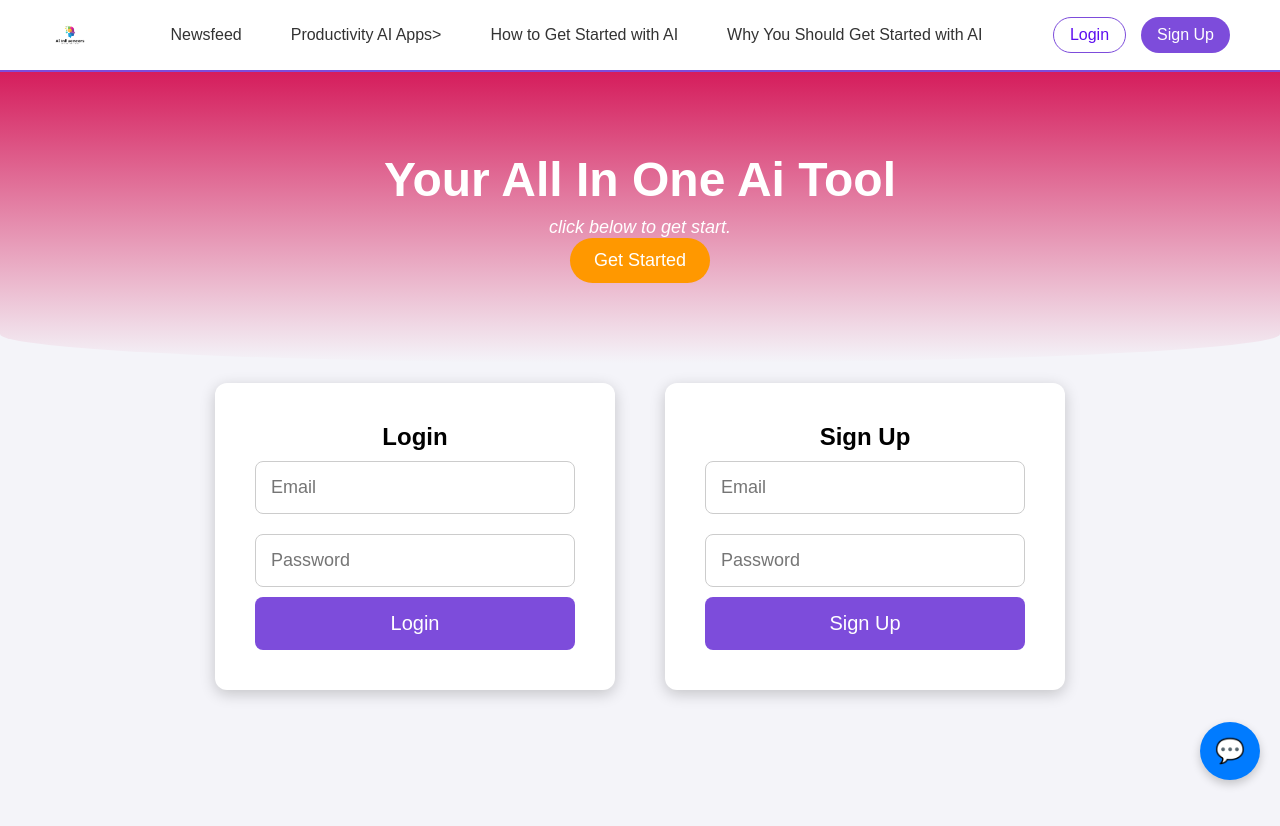
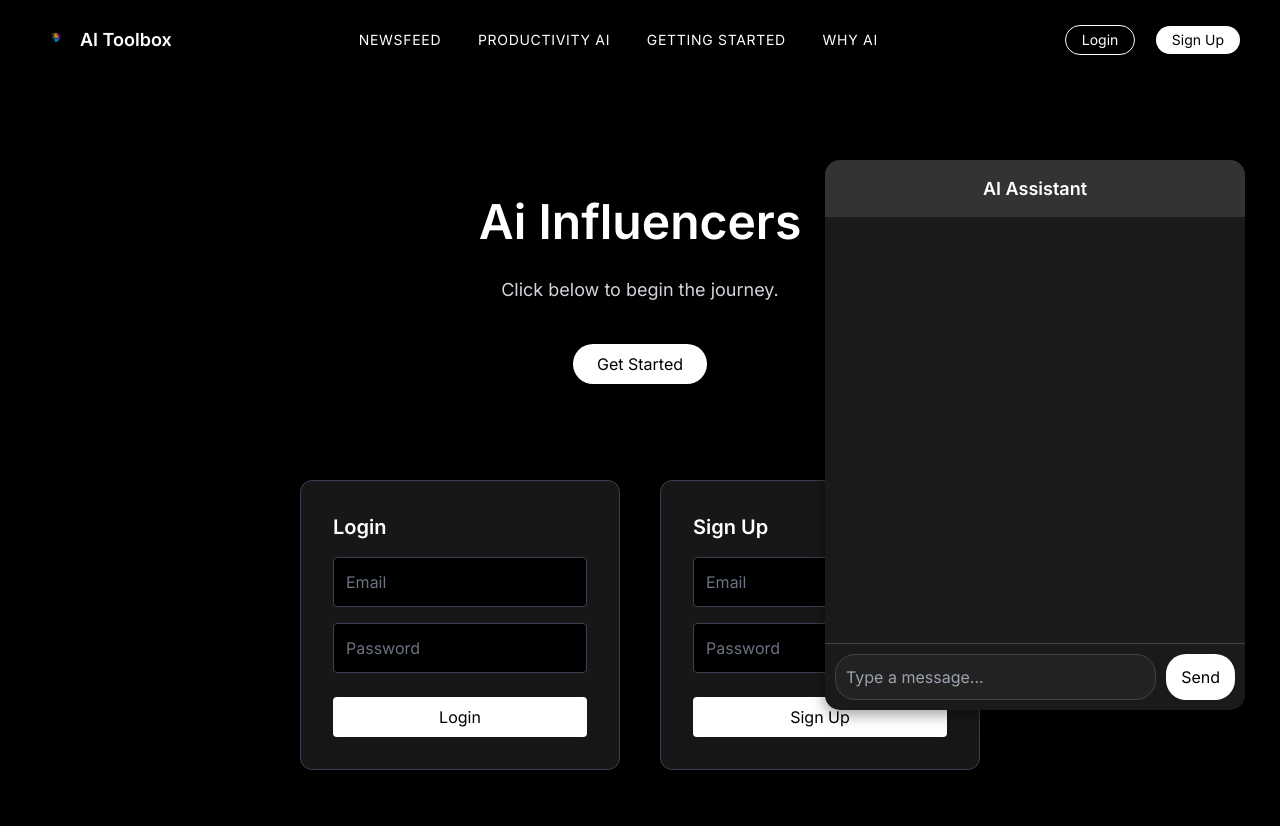
Before and after one commit to Isaack346/Ai-Website, a website: page public/index.html in a window 1280 px wide. Both pictures are taken after a click on the button "Get Started". Drawn offline with nearby package versions, Linux system fonts and the light colour scheme.

Commit message:
Your latest update message

```diff
--- a/public/index.html
+++ b/public/index.html
@@ -1,320 +1,55 @@
 <!DOCTYPE html>
 <html lang="en">
 <head>
-    <meta charset="UTF-8">
-    <meta name="viewport" content="width=device-width, initial-scale=1.0">
-    <title>My AI Chatbot</title>
-    <link rel="stylesheet" href="styles.css"> <!-- External CSS (if needed) -->
-</head>
-<body>
-
-    <!-- ✅ Header Bar -->
-    <header class="header">
-        <div class="logo-container">
-            <img src="Ai Influ.png" alt="AI Influencers Logo" class="logo">
-        </div>
-
-        <nav class="navbar">
-            <a href="newsfeed.html">Newsfeed</a>
-            <a href="productivity.html" class="active">Productivity AI Apps></a>
-            <a href="getting-started.html">How to Get Started with AI</a>
-            <a href="#">Why You Should Get Started with AI</a>
-        </nav>
-
-        <div class="nav-actions">
-            <button class="login-btn">Login</button>
-            <button class="signup-btn">Sign Up</button>
-        </div>
-    </header>
-
-<!-- ✅ Header CSS -->
-<style>
-    * {
-        margin: 0;
-        padding: 0;
-        box-sizing: border-box;
+  <meta charset="UTF-8" />
+  <meta name="viewport" content="width=device-width, initial-scale=1.0"/>
+  <title>My AI Tool</title>
+  <script src="https://cdn.tailwindcss.com"></script>
+  <link href="https://fonts.googleapis.com/css2?family=Inter:wght@400;600&display=swap" rel="stylesheet"/>
+  <link rel="icon" type="image/png" href="logo.png" />
+  <style>
+    body {
+      font-family: 'Inter', sans-serif;
     }
 
-    body {
-        font-family: 'Poppins', sans-serif;
-        background: #f4f4f9;
-    }
-
-    .header {
-        display: flex;
-        justify-content: space-between;
-        align-items: center;
-        padding: 15px 50px;
-        background: #fff;
-        box-shadow: 0px 4px 10px rgba(0, 0, 0, 0.1);
-    }
-
-    .logo-container {
-        display: flex;
-        align-items: center;
-    }
-
-    .logo {
-        height: 40px;
-        margin-right: 10px;
-    }
-
-    .brand-name {
-        font-size: 20px;
-        font-weight: bold;
-        color: #333;
-    }
-
-    .navbar {
-        display: flex;
-        gap: 25px;
-    }
-
-    .navbar a {
-        text-decoration: none;
-        font-size: 16px;
-        font-weight: 500;
-        color: #333;
-        padding: 8px 12px;
-        transition: color 0.3s ease-in-out;
-    }
-
-    .navbar a:hover {
-        color: #7D4CDB;
-    }
-
-    .nav-actions {
-        display: flex;
-        gap: 15px;
-    }
-
-    .login-btn, .signup-btn {
-        padding: 8px 16px;
-        border-radius: 20px;
-        font-size: 16px;
-        cursor: pointer;
-        border: none;
-        transition: 0.3s ease-in-out;
-    }
-
-    .login-btn {
-        background: transparent;
-        border: 1px solid #7D4CDB;
-        color: #5d0ef0;
-    }
-
-    .login-btn:hover {
-        background: #7D4CDB;
-        color: white;
-    }
-
-    .signup-btn {
-        background: #7D4CDB;
-        color: white;
-    }
-
-    .signup-btn:hover {
-        background: #6438B6;
-    }
-
-    @media (max-width: 768px) {
-        .header {
-            flex-direction: column;
-            align-items: center;
-            text-align: center;
-        }
-
-        .navbar {
-            flex-direction: column;
-            gap: 10px;
-            margin-top: 10px;
-        }
-
-        .nav-actions {
-            margin-top: 10px;
-        }
-    }
-</style>
-
-<!-- ✅ Hero Section -->
-<section class="hero-section">
-    <h1>Your All In One Ai Tool</h1>
-    <p>click below to get start.</p>
-    <button class="cta-button">Get Started</button>
-</section>
-
-<!-- ✅ Login and Sign Up Form Section -->
-<section class="auth-section">
-    <div class="auth-box">
-        <h2>Login</h2>
-        <form id="loginForm">
-            <input type="email" placeholder="Email" id="loginEmail" required>
-            <input type="password" placeholder="Password" id="loginPassword" required>
-            <button type="submit" class="auth-button">Login</button>
-        </form>
-    </div>
-
-    <div class="auth-box">
-        <h2>Sign Up</h2>
-        <form id="signUpForm">
-            <input type="email" placeholder="Email" id="signUpEmail" required>
-            <input type="password" placeholder="Password" id="signUpPassword" required>
-            <button type="submit" class="auth-button">Sign Up</button>
-        </form>
-    </div>
-</section>
-
-<script>
-    document.getElementById('loginForm').addEventListener('submit', function(e) {
-        e.preventDefault();
-        const email = document.getElementById('loginEmail').value;
-        const password = document.getElementById('loginPassword').value;
-
-        fetch('/api/login', {
-            method: 'POST',
-            headers: { 'Content-Type': 'application/json' },
-            body: JSON.stringify({ email, password }),
-        })
-        .then(response => response.json())
-        .then(data => {
-            if (data.success) {
-                window.location.href = '/home';
-            } else {
-                alert('Login failed!');
-            }
-        })
-        .catch(err => console.log(err));
-    });
-
-    document.getElementById('signUpForm').addEventListener('submit', function(e) {
-        e.preventDefault();
-        const email = document.getElementById('signUpEmail').value;
-        const password = document.getElementById('signUpPassword').value;
-
-        fetch('/api/signup', {
-            method: 'POST',
-            headers: { 'Content-Type': 'application/json' },
-            body: JSON.stringify({ email, password }),
-        })
-        .then(response => response.json())
-        .then(data => {
-            if (data.success) {
-                alert('Account created!');
-                window.location.href = '/login';
-            } else {
-                alert('Sign up failed!');
-            }
-        })
-        .catch(err => console.log(err));
-    });
-</script>
-
-<!-- Chatbot Floating Button -->
-<button class="chatbot-button" onclick="toggleChatbot()">💬</button>
-
-<!-- Chatbot Container -->
-<div class="chat-container" id="chatbot">
-    <div class="chat-header">
-        <img src="Ai Influ.png" alt="Chatbot Logo" class="chat-logo">
-        <span class="chat-title">AI Assistant</span>
-        <button class="close-chat" onclick="toggleChatbot()">✖</button>
-    </div>
-    <div class="chat-body" id="chatBody">
-        <div class="bot-message">Hi! Welcome to AI Assistant. How can I help you today?</div>
-    </div>
-    <div class="chat-footer">
-        <input type="text" id="userInput" placeholder="Type a message..." onkeypress="handleKeyPress(event)">
-        <button onclick="sendMessage()">➤</button>
-    </div>
-</div>
-
-<style>
-    .hero-section {
-        background: linear-gradient(to bottom, #d51d5c, #f4f4f9);
-        padding: 80px 50px;
-        text-align: center;
-        color: white;
-        border-bottom-left-radius: 50% 10%;
-        border-bottom-right-radius: 50% 10%;
-    }
-
-    .hero-section h1 {
-        font-size: 48px;
-        font-weight: bold;
-    }
-
-    .hero-section p {
-        font-size: 18px;
-        margin-top: 10px;
-        font-style: italic;
-    }
-
-    .cta-button {
-        background: #ff9800;
-        color: white;
-        padding: 12px 24px;
-        border: none;
-        border-radius: 25px;
-        font-size: 18px;
-        cursor: pointer;
-        transition: 0.3s;
-    }
-
-    .cta-button:hover {
-        background: #e68900;
-    }
-
+    /* Chatbot Styles */
     .chatbot-button {
         position: fixed;
         bottom: 20px;
         right: 20px;
-        background: #007bff;
-        color: white;
+        background: #ffffff;
+        color: black;
+        padding: 12px 18px;
         border: none;
-        padding: 15px;
-        border-radius: 50%;
-        font-size: 24px;
+        border-radius: 50px;
         cursor: pointer;
+        font-size: 16px;
         box-shadow: 0px 4px 10px rgba(0, 0, 0, 0.2);
+        z-index: 50;
     }
 
     .chat-container {
         position: fixed;
-        bottom: 80px;
-        right: 20px;
-        width: 350px;
-        height: 450px;
-        background: white;
+        bottom: 90px;
+        right: 35px;
+        width: 420px;
+        height: 550px;
+        background: #1a1a1a;
         border-radius: 15px;
-        box-shadow: 0px 4px 15px rgba(0, 0, 0, 0.2);
+        box-shadow: 0px 4px 15px rgba(0, 0, 0, 0.4);
         display: none;
         flex-direction: column;
         overflow: hidden;
+        z-index: 50;
     }
 
     .chat-header {
-        background: #007bff;
+        background: #333333;
         color: white;
         padding: 15px;
-        display: flex;
-        align-items: center;
-        justify-content: space-between;
+        text-align: center;
         font-size: 18px;
         font-weight: bold;
-    }
-
-    .chat-logo {
-        width: 24px;
-        height: 24px;
-        margin-right: 10px;
-    }
-
-    .close-chat {
-        background: none;
-        border: none;
-        color: white;
-        font-size: 18px;
-        cursor: pointer;
     }
 
     .chat-body {
@@ -324,7 +59,33 @@
         display: flex;
         flex-direction: column;
         gap: 10px;
-        background: #f9f9f9;
+        color: white;
+    }
+
+    .chat-footer {
+        display: flex;
+        padding: 10px;
+        border-top: 1px solid #444;
+    }
+
+    .chat-footer input {
+        flex: 1;
+        padding: 10px;
+        border: 1px solid #444;
+        border-radius: 20px;
+        background-color: #222;
+        color: white;
+        outline: none;
+    }
+
+    .chat-footer button {
+        background: white;
+        color: black;
+        border: none;
+        padding: 10px 15px;
+        cursor: pointer;
+        border-radius: 20px;
+        margin-left: 10px;
     }
 
     .message {
@@ -335,80 +96,117 @@
     }
 
     .user-message {
-        background: #007bff;
-        color: white;
+        background: #ffffff;
+        color: black;
         align-self: flex-end;
     }
 
     .bot-message {
-        background: #e5e5ea;
-        color: black;
+        background: #333;
+        color: white;
         align-self: flex-start;
     }
 
-    .chat-footer {
-        display: flex;
-        padding: 10px;
-        border-top: 1px solid #ddd;
-        background: white;
+    .loading-bubble {
+        background: #666;
+        padding: 10px 15px;
+        border-radius: 20px;
+        font-style: italic;
+        align-self: flex-start;
     }
+  </style>
+</head>
+<body class="bg-black text-white min-h-screen">
 
-    .chat-footer input {
-        flex: 1;
-        padding: 10px;
-        border: 1px solid #ddd;
-        border-radius: 20px;
-        outline: none;
-    }
+  <!-- Navbar -->
+  <header class="flex justify-between items-center px-10 py-6">
+    <div class="flex items-center gap-2 text-lg font-semibold">
+      <img src="Ai influ.png" alt="AI Logo" class="w-8 h-8 object-contain">
+      <span>AI Toolbox</span>
+    </div>
+    <nav class="space-x-8 text-sm uppercase tracking-wider">
+      <a href="newsfeed.html" class="hover:underline">Newsfeed</a>
+      <a href="productivity.html" class="hover:underline">Productivity AI</a>
+      <a href="getting-started.html" class="hover:underline">Getting Started</a>
+      <a href="#" class="hover:underline">Why AI</a>
+    </nav>
+    <div class="space-x-4">
+      <button class="px-4 py-1 border border-white rounded-full text-sm hover:bg-white hover:text-black transition">Login</button>
+      <button class="px-4 py-1 bg-white text-black rounded-full text-sm hover:bg-gray-200">Sign Up</button>
+    </div>
+  </header>
 
-    .chat-footer button {
-        background: #007bff;
-        color: white;
-        border: none;
-        padding: 10px 15px;
-        cursor: pointer;
-        border-radius: 20px;
-        margin-left: 10px;
-    }
-</style>
+  <!-- Hero Section -->
+  <section class="text-center mt-28 mb-24 px-6">
+    <h1 class="text-5xl font-semibold leading-tight mb-6">Ai Influencers</h1>
+    <p class="text-lg text-gray-300 mb-10">Click below to begin the journey.</p>
+    <button onclick="toggleChatbot()" class="px-6 py-2 bg-white text-black rounded-full hover:bg-gray-200 transition font-medium">Get Started</button>
+  </section>
 
-<script>
+  <!-- Login / Sign Up -->
+  <section class="flex justify-center flex-wrap gap-10 px-6 pb-20">
+    <!-- Login Box -->
+    <div class="bg-neutral-900 border border-gray-700 p-8 rounded-xl w-full max-w-xs">
+      <h2 class="text-xl font-semibold mb-4">Login</h2>
+      <input type="email" placeholder="Email" class="w-full bg-black border border-gray-700 p-3 mb-4 rounded placeholder-gray-500 text-white"/>
+      <input type="password" placeholder="Password" class="w-full bg-black border border-gray-700 p-3 mb-6 rounded placeholder-gray-500 text-white"/>
+      <button class="w-full bg-white text-black py-2 rounded hover:bg-gray-200">Login</button>
+    </div>
+
+    <!-- Sign Up Box -->
+    <div class="bg-neutral-900 border border-gray-700 p-8 rounded-xl w-full max-w-xs">
+      <h2 class="text-xl font-semibold mb-4">Sign Up</h2>
+      <input type="email" placeholder="Email" class="w-full bg-black border border-gray-700 p-3 mb-4 rounded placeholder-gray-500 text-white"/>
+      <input type="password" placeholder="Password" class="w-full bg-black border border-gray-700 p-3 mb-6 rounded placeholder-gray-500 text-white"/>
+      <button class="w-full bg-white text-black py-2 rounded hover:bg-gray-200">Sign Up</button>
+    </div>
+  </section>
+
+  <!-- Chatbot Button + Container -->
+  <div class="chat-container" id="chatbot">
+    <div class="chat-header">AI Assistant</div>
+    <div class="chat-body" id="chatBody"></div>
+    <div class="chat-footer">
+      <input type="text" id="userInput" placeholder="Type a message...">
+      <button onclick="sendMessage()">Send</button>
+    </div>
+  </div>
+
+  <script>
     function toggleChatbot() {
-        let chatbot = document.getElementById("chatbot");
+        const chatbot = document.getElementById("chatbot");
         chatbot.style.display = chatbot.style.display === "none" || chatbot.style.display === "" ? "flex" : "none";
     }
 
     function sendMessage() {
-        let userInput = document.getElementById("userInput").value;
+        const userInput = document.getElementById("userInput").value;
         if (userInput.trim() === "") return;
 
-        let chatBody = document.getElementById("chatBody");
-
-        let userMessage = document.createElement("div");
-        userMessage.classList.add("message", "user-message");
-        userMessage.textContent = userInput;
-        chatBody.appendChild(userMessage);
-
+        const chatBody = document.getElementById("chatBody");
+        const userMessage = `<div class='message user-message'>${userInput}</div>`;
+        chatBody.innerHTML += userMessage;
         document.getElementById("userInput").value = "";
         chatBody.scrollTop = chatBody.scrollHeight;
 
-        let botMessage = document.createElement("div");
-        botMessage.classList.add("message", "bot-message");
-        botMessage.textContent = "Thinking...";
-        chatBody.appendChild(botMessage);
+        const loadingBubble = `<div id='loading' class='loading-bubble'>Thinking...</div>`;
+        chatBody.innerHTML += loadingBubble;
+        chatBody.scrollTop = chatBody.scrollHeight;
 
-        setTimeout(() => {
-            botMessage.textContent = "Hello! How can I assist you today?";
+        fetch(`http://127.0.0.1:5000/chatbot-response?query=${encodeURIComponent(userInput)}`)
+          .then(response => response.json())
+          .then(data => {
+            document.getElementById("loading").remove();
+            const botDiv = document.createElement("div");
+            botDiv.className = "message bot-message";
+            botDiv.innerHTML = data.response || "Sorry, I couldn't understand that.";
+            chatBody.appendChild(botDiv);
             chatBody.scrollTop = chatBody.scrollHeight;
-        }, 1000);
+          })
+          .catch(error => {
+            document.getElementById("loading").remove();
+            chatBody.innerHTML += `<div class='message bot-message'>Error processing your request.</div>`;
+          });
     }
-
-    function handleKeyPress(event) {
-        if (event.key === "Enter") {
-            sendMessage();
-        }
-    }
-</script>
-
+  </script>
 </body>
 </html>
```
Also changed, not shown: public/gettingstarted.html (added, +176 -0 lines).
